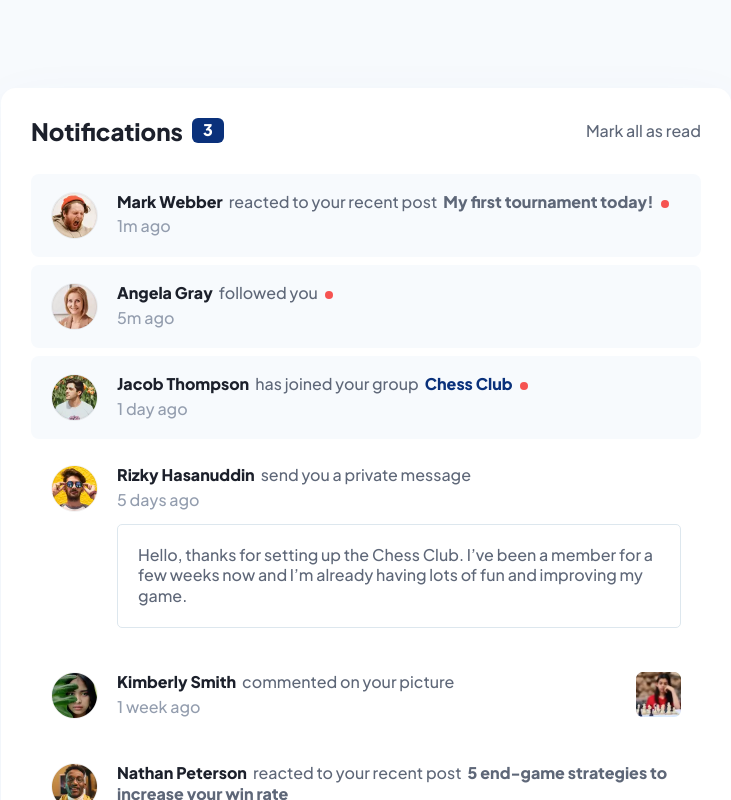
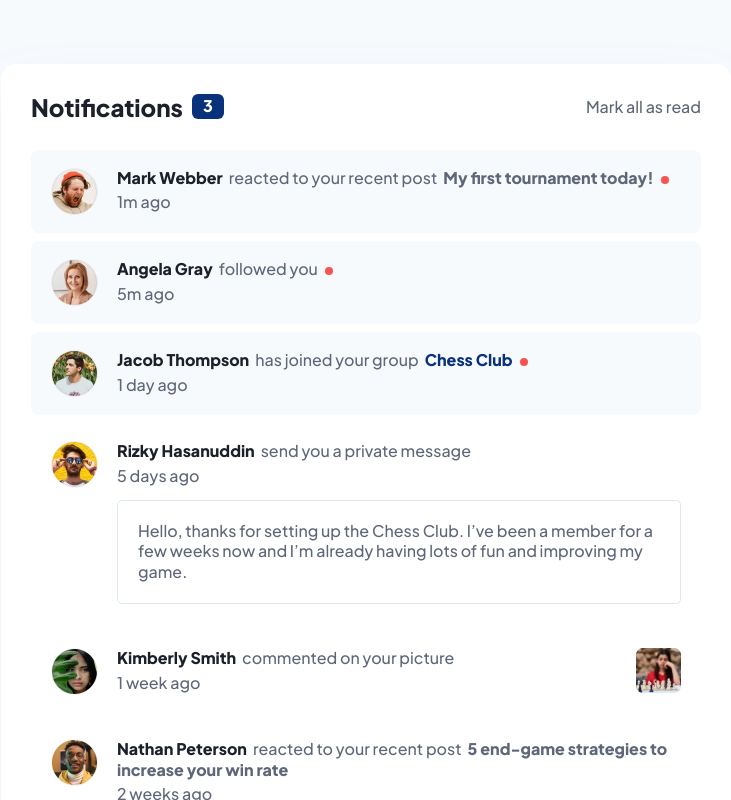
Before and after one commit to 3lectrologos/FM-notifications-page, a Next.js app: page / in a window 1280 px wide. Shown: the top 800 px of the page, without its empty margins (274-1005 px from the left). Built offline with nearby package versions, Linux system fonts and the light colour scheme.

Commit message:
Add links

```diff
--- a/app/page.tsx
+++ b/app/page.tsx
@@ -3,6 +3,7 @@
 import { twMerge } from 'tailwind-merge'
 import Image from 'next/image'
 import { useState } from 'react'
+import Link from 'next/link'
 
 type BaseNotificationProps = {
   name: string
@@ -53,9 +54,12 @@ function UnreadIndicator({ unread }: { unread: boolean }) {
   )
 }
 
-function NotificationTime({ when }: { when: string }) {
+function NotificationTime({ when, className='' }: { when: string, className?: string }) {
   return (
-    <div className={`text-grayish-blue`}>
+    <div className={twMerge(
+      ``,
+      className,
+    )}>
       {when}
     </div>
   )
@@ -64,9 +68,11 @@ function NotificationTime({ when }: { when: string }) {
 function NotificationSubject({ name }: { name: string }) {
   return (
     <>
-      <span className={`font-extrabold text-very-dark-blue hover:text-blue cursor-pointer`}>
+      <Link href=''>
+        <span className={`font-extrabold text-very-dark-blue hover:text-blue`}>
           {name}
         </span>
+      </Link>
       <span className={`pr-1.5`}>
       </span>
     </>
@@ -76,9 +82,11 @@ function NotificationSubject({ name }: { name: string }) {
 function NotificationPost({ name }: { name: string }) {
   return (
     <>
+      <Link href=''>
         <span className={`font-bold text-dark-grayish-blue hover:text-blue cursor-pointer desktop:font-extrabold`}>
           {name}
         </span>
+      </Link>
       <span className={``}>
       </span>
     </>
@@ -88,9 +96,11 @@ function NotificationPost({ name }: { name: string }) {
 function NotificationGroup({ name }: { name: string }) {
   return (
     <>
+      <Link href=''>
         <span className={`font-bold text-blue cursor-pointer desktop:font-extrabold`}>
           {name}
         </span>
+      </Link>
       <span className={``}>
       </span>
     </>
@@ -175,13 +185,15 @@ function PMNotificationBody({props, unread }: { props: NotificationPMProps, unre
         </span>
         <UnreadIndicator unread={unread} />
       </div>
-      <NotificationTime when={when} />
+      <NotificationTime when={when} className={`mb-[9px]`} />
+      <Link href=''>
         <div className={twMerge(
-        `p-4 mt-[9px] rounded-[5px] border border-light-grayish-blue-2`,
+          `p-4 rounded-[5px] border border-light-grayish-blue-2`,
           `transition-colors hover:transition-colors desktop:p-5 hover:bg-light-grayish-blue-1 cursor-pointer`
         )}>
           {message}
         </div>
+      </Link>
     </div>
   )
 }
@@ -201,9 +213,11 @@ function CommentNotificationBody({ props, unread }: { props: NotificationComment
           <NotificationTime when={when}/>
         </div>
         <div className={`flex-grow`} />
-        <div className={`relative shrink-0 w-10 h-10 desktop:w-[45px] desktop:h-[45px] cursor-pointer`}>
+        <Link href={imageURL}>
+          <div className={`relative shrink-0 w-10 h-10 desktop:w-[45px] desktop:h-[45px]`}>
             <Image src={imageURL} alt="image" fill={true}/>
           </div>
+        </Link>
       </div>
   )
 }
@@ -247,12 +261,12 @@ function Title({numNotifications, className='', markReadCallback}: { numNotifica
        {numNotifications}
       </span>
       <span className={`flex-grow`} />
-      <span
+      <button
         className={`justify-self-end hover:text-blue cursor-pointer`}
         onClick={markReadCallback}
       >
         Mark all as read
-      </span>
+      </button>
     </div>
   )
 }
@@ -322,11 +336,11 @@ export default function Home() {
       `desktop:bg-very-light-grayish-blue desktop:text-[16px]`,
     )}>
       <div className={twMerge(
-        `flex flex-col items-center justify-center py-6`,
+        `flex flex-col items-center justify-center py-6 desktop:py-16`,
       )}>
         <div className={twMerge(
           `flex flex-col bg-white w-full max-w-[500px] px-4`,
-          `desktop:p-[30px] desktop:pb-0 desktop:w-[730px] desktop:max-w-[730px] desktop:shadow-card desktop:rounded-[15px] desktop:mt-16`
+          `desktop:p-[30px] desktop:pb-0 desktop:w-[730px] desktop:max-w-[730px] desktop:shadow-card desktop:rounded-[15px]`
         )}>
           <Title
             numNotifications={unread.filter((unread) => unread).length}
```
Lines whose indentation alone changed are shown as unchanged.
